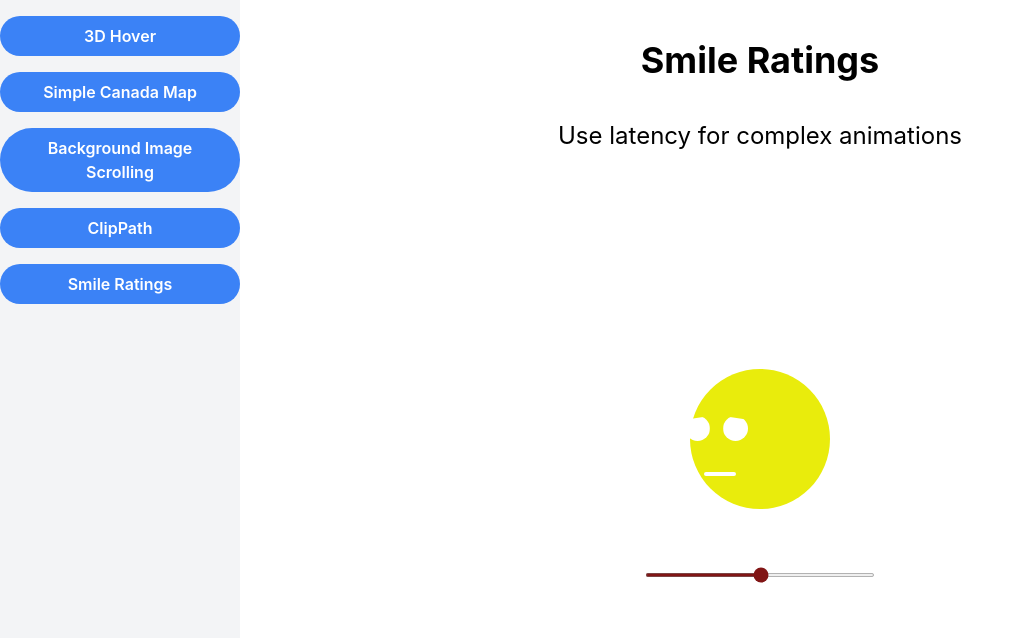
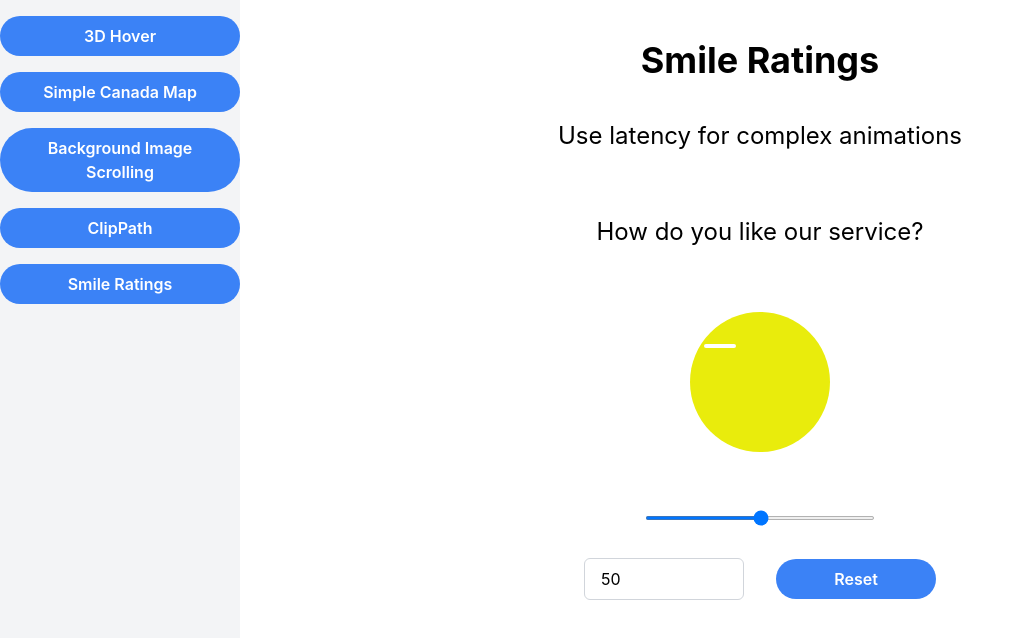
Before and after one commit to zhihao-qiu/frontend-collections, a React (Create React App) app: page /SmileRatings in a window 1280 px wide. Shown: the top 638 px of the page, without its empty margins (0-1024 px from the left). Built offline with nearby package versions, Linux system fonts and the light colour scheme.

Commit message:
add reset btn, and manual input function

```diff
--- a/src/SmileRatings/SmileRatings.css
+++ b/src/SmileRatings/SmileRatings.css
@@ -19,7 +19,7 @@
   animation: lefteye 1s linear var(--delay) paused;
 
   position: absolute;
-  top: 52%;
+  top: 35%;
   left: 53.5%;
 }
 
@@ -32,7 +32,7 @@
   animation: righteye 1s linear var(--delay) paused;
 
   position: absolute;
-  top: 52%;
+  top: 35%;
   left: 56.5%;
 }
 
@@ -41,7 +41,7 @@
   width: 32px;
   height: 32px;
 
-  top: 54%;
+  top: 38%;
   left: 55%;
   border-radius: 32px;
   box-shadow: inset 0 2px 0 #fff;
@@ -51,7 +51,7 @@
 }
 
 input[type='range'] {
-  accent-color: #811515;
+  /* accent-color: #811515; */
   width: 230px;
   height: 4px;
   border-radius: 2px;
--- a/src/SmileRatings/index.js
+++ b/src/SmileRatings/index.js
@@ -13,11 +13,37 @@ const SmileRatings = ({ setTopic }) => {
     setRangeValue(value);
   };
 
+  const handleKeyDown = (e) => {
+    const currentKey = e.key;
+    const value = parseFloat(e.target.value);
+    console.log(currentKey);
+    // if key is Enter, then setRangeValue to (current value / 100)
+    if (currentKey === 'Enter') {
+      console.log(value);
+      if (!Number(value)) {
+        alert('Please enter a valid number between 0 and 99');
+        return;
+      }
+
+      if (value < 0 || value > 99) {
+        alert('Please enter a valid number between 0 and 99');
+        return;
+      }
+      setRangeValue(value / 100);
+    }
+  };
+
+
   useEffect(() => {
+    const slider = document.querySelector('input[type="range"]');
+    slider.value = rangeValue;
     const face = document.querySelector('.face');
     const lefteye = document.querySelector('.lefteye');
     const righteye = document.querySelector('.righteye');
     const mouth = document.querySelector('.mouth');
+    const digitValue = document.querySelector('input[type="text"]');
+    digitValue.value = Math.floor(rangeValue * 100);
+
     face.style.setProperty('--delay', `${-rangeValue}s`);
     lefteye.style.setProperty('--delay', `${-rangeValue}s`);
     righteye.style.setProperty('--delay', `${-rangeValue}s`);
@@ -25,7 +51,10 @@ const SmileRatings = ({ setTopic }) => {
   }, [rangeValue]);
 
   return (
-    <div className='w-full h-full flex flex-col justify-center items-center'>
+    <div className='w-full h-full flex flex-col items-center mt-16'>
+      <div className='w-full mb-16'>
+        <p className='text-2xl'>How do you like our service?</p>
+      </div>
       <div className='smile_face'>
         <div className='face'></div>
         <div className='lefteye'></div>
@@ -37,6 +66,13 @@ const SmileRatings = ({ setTopic }) => {
           handleMove(e);
         }} />
       </div>
+      <div>
+        <input type='text' className='border border-gray-300 rounded-md w-40 py-2 px-4 mt-8 mr-8' onKeyDown={(e) => { handleKeyDown(e); }}>
+        </input>
+        <button className='inline-block bg-blue-500 hover:bg-blue-600 text-white font-semibold w-40 py-2 px-4 rounded-full mt-8' onClick={() => {
+          setRangeValue(0.5);
+        }}>Reset</button>
+      </div>
     </div>
   );
 };
```
